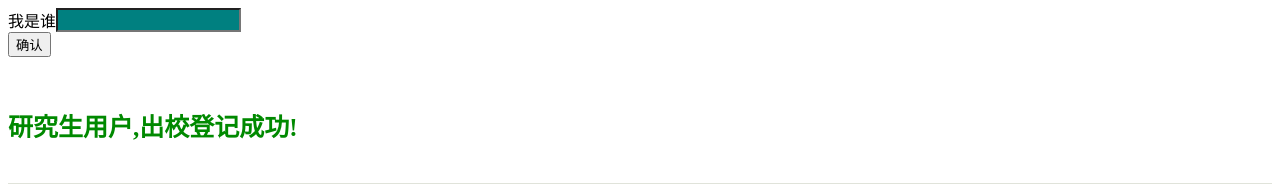
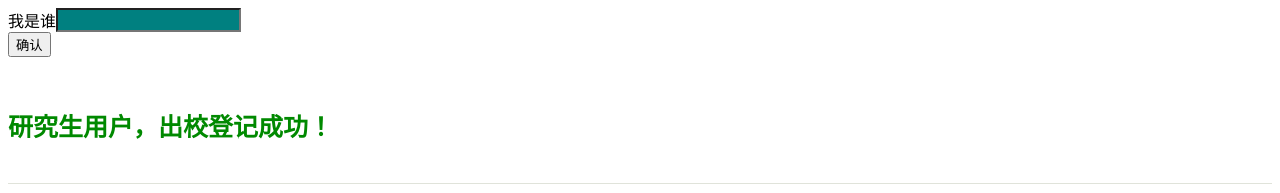
Before and after one commit to musicshmily/Out_n, a plain HTML site: page index.html in a window 1280 px wide. Shown: the top 193 px of the page. Drawn offline with Linux system fonts and the light colour scheme.

Commit message:
Update index.html

```diff
--- a/index.html
+++ b/index.html
@@ -47,7 +47,7 @@
       <block>
         <div class="usermotto">
           <!-- <text class="user-motto">{{motto}}</text> -->
-          <text class="auth" id="auth">研究生用户,出校登记成功!</text>
+          <text class="auth" id="auth">研究生用户，出校登记成功！</text>
         </div>
         <!-- <div class="divLine"></div> -->
         <hr align="center" color="#E0E3DA" size="0.5">
```
